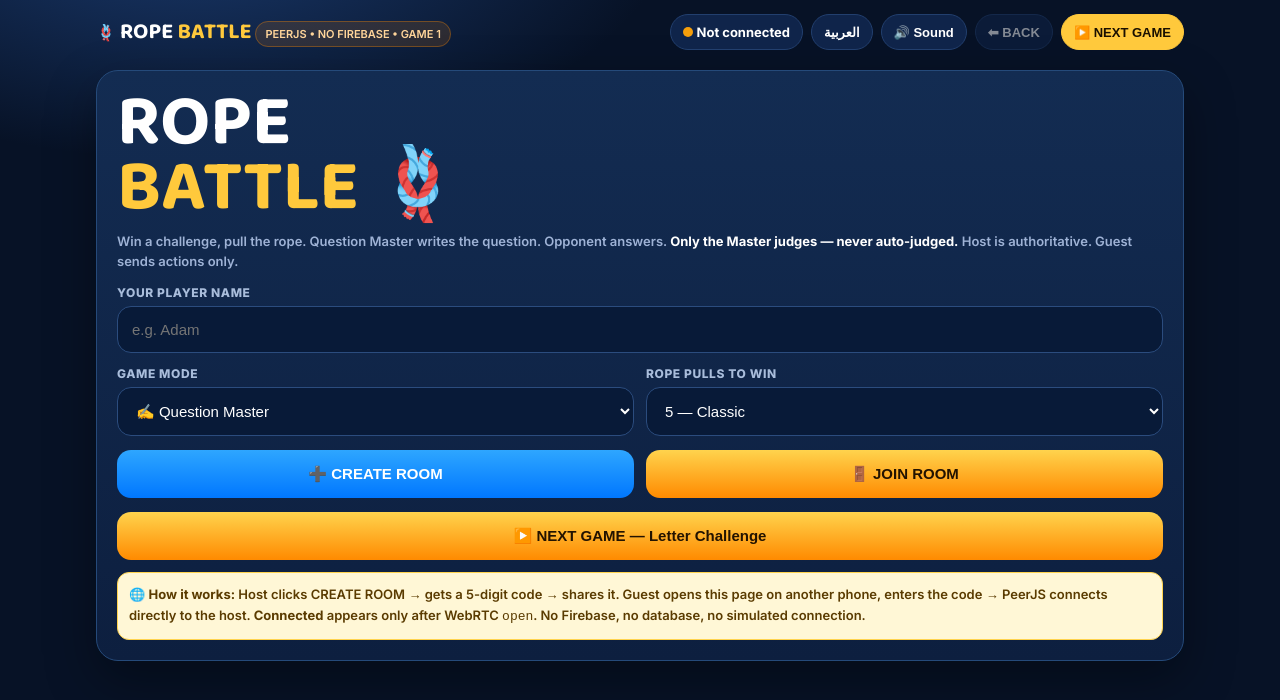
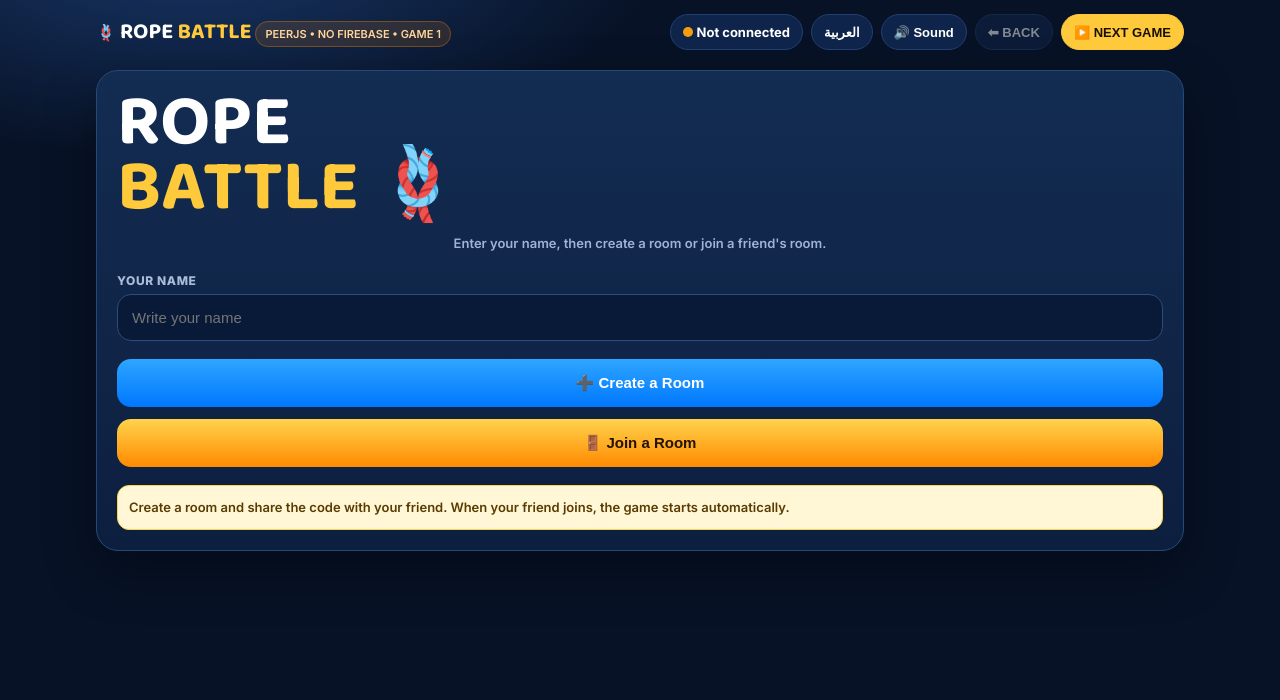
Before and after one commit to MostafaStoreTanTan/GAME-, a plain HTML site: page index.html in a window 1280 px wide. Drawn offline with Linux system fonts and the light colour scheme.

Commit message:
Enhance room creation and joining UI
Updated player name input and added buttons for creating and joining rooms.

```diff
--- a/index.html
+++ b/index.html
@@ -69,24 +69,24 @@ textarea{min-height:96px;resize:vertical}
 <section id="screen-menu" class="screen show">
 <div class="card">
 <h1>ROPE<br><span>BATTLE</span> 🪢</h1>
-<p class="muted" style="margin:10px 0">Win a challenge, pull the rope. Question Master writes the question. Opponent answers. <b style="color:#fff">Only the Master judges — never auto-judged.</b> Host is authoritative. Guest sends actions only.</p>
-<label>Your Player Name</label>
-<input id="playerName" placeholder="e.g. Adam" maxlength="20">
-<div class="row">
-<div><label>Game Mode</label><select id="gameMode"><option value="master">✍️ Question Master</option><option value="math">🧮 Quick Math</option></select></div>
-<div><label>Rope Pulls To Win</label><select id="winTarget"><option value="3">3 — Quick</option><option value="5" selected>5 — Classic</option><option value="7">7 — Epic</option></select></div>
+<p class="muted" style="margin:12px 0 20px;text-align:center">Enter your name, then create a room or join a friend's room.</p>
+<label>Your Name</label>
+<input id="playerName" placeholder="Write your name" maxlength="20" autocomplete="nickname">
+<div style="display:grid;gap:12px;margin-top:18px">
+<button class="btn btn-blue" onclick="createRoom()">➕ Create a Room</button>
+<button class="btn btn-gold" onclick="showScreen('join')">🚪 Join a Room</button>
 </div>
-<div class="row" style="margin-top:14px"><button class="btn btn-blue" onclick="createRoom()">➕ CREATE ROOM</button><button class="btn btn-gold" onclick="showScreen('join')">🚪 JOIN ROOM</button></div>
-<div class="navbar"><button class="btn btn-gold" onclick="goNextGame()">▶️ NEXT GAME — Letter Challenge</button></div>
-<div class="alert">🌐 <b>How it works:</b> Host clicks CREATE ROOM → gets a 5-digit code → shares it. Guest opens this page on another phone, enters the code → PeerJS connects directly to the host. <b>Connected</b> appears only after WebRTC <code>open</code>. No Firebase, no database, no simulated connection.</div>
+<select id="gameMode" class="hidden"><option value="master" selected>Question Master</option></select>
+<select id="winTarget" class="hidden"><option value="5" selected>5</option></select>
+<div class="alert" style="margin-top:18px">Create a room and share the code with your friend. When your friend joins, the game starts automatically.</div>
 <div class="alert danger hidden" id="reconnectBanner">🔄 Reconnecting to your previous room…</div>
 </div>
 </section>
 
 <section id="screen-join" class="screen">
-<div class="card" style="max-width:560px;margin:0 auto"><h2>🚪 Join Room</h2><p class="muted">Enter the host's 5-digit code. If the room does not exist you will see a clear error.</p>
-<label>Room Code (5 digits)</label><input id="joinCode" placeholder="12345" maxlength="5" inputmode="numeric">
-<label>Your Name (Player 2)</label><input id="joinName" placeholder="e.g. Salma" maxlength="20">
+<div class="card" style="max-width:560px;margin:0 auto"><h2>🚪 Join a Room</h2><p class="muted">Enter your name and the room code shared by the host.</p>
+<label>Your Name</label><input id="joinName" placeholder="Write your name" maxlength="20" autocomplete="nickname">
+<label>Room Code</label><input id="joinCode" placeholder="5-digit code" maxlength="5" inputmode="numeric">
 <div id="joinError" class="alert danger hidden"></div>
 <button class="btn btn-gold" style="margin-top:14px" onclick="joinRoom()">✅ Join Room</button>
 <button class="btn btn-ghost" style="margin-top:10px" onclick="showScreen('menu')">← Back</button></div>
@@ -98,7 +98,7 @@ textarea{min-height:96px;resize:vertical}
 <div style="display:flex;gap:10px"><button class="btn btn-ghost" onclick="copyCode()">📋 Copy Code</button><button class="btn btn-ghost" onclick="shareCode()">🔗 Share</button></div>
 <div class="players" style="margin-top:14px"><div class="pbox blue"><div style="font-size:36px">🧑‍🦰</div><h3 id="lobbyP1">Player 1</h3><p>HOST</p></div><div class="pbox red" id="lobbyP2Box" style="opacity:.6"><div style="font-size:36px">👤</div><h3 id="lobbyP2">Waiting…</h3><p id="lobbyP2Status">Waiting for Player 2…</p></div></div>
 <div class="alert" id="lobbyAlert"></div>
-<button class="btn btn-green" id="startBtn" disabled onclick="requestStart()">🚀 Start Game</button>
+<button class="btn btn-green hidden" id="startBtn" disabled onclick="requestStart()">🚀 Start Game</button>
 <div class="navbar"><button class="btn btn-ghost" onclick="goPrevGame()" id="lobbyBackBtn" disabled>⬅ BACK</button><button class="btn btn-gold" onclick="goNextGame()">▶️ NEXT GAME</button></div>
 <button class="btn btn-ghost" style="margin-top:10px" onclick="leaveRoom()">← Leave Room</button></div>
 </section>
@@ -141,7 +141,7 @@ re-creates a Peer with the SAME host Peer ID and auto-reconnects. Host re-broadc
 Connection is only "Connected" after conn.on('open').
 ==================================================================================== */
 const $=id=>document.getElementById(id);
-const GAMES=['index.html','game1.html','game2.html','game3.html','game4.html'];
+const GAMES=['index.html','game1.html','game2.html','game3.html'];
 const PEER_CFG={host:'0.peerjs.com',port:443,path:'/',secure:true,debug:1};
 function currentFile(){let p=location.pathname.split('/').pop()||'index.html';return p.split('?')[0]||'index.html'}
 function gameIndex(){let i=GAMES.indexOf(currentFile());return i<0?0:i}
@@ -225,11 +225,11 @@ function sendAction(action,payload){if(!conn||!conn.open){toast('Not connected y
 function newState(p1,mode,winTarget){return{code:roomCode,gameId:'rope',mode,winTarget,status:'lobby',p1:p1,p2:null,game:{rope:0,score1:0,score2:0,round:1,master:0,phase:'write',difficulty:'Easy',currentQ:null,currentAns:null,lastResult:'—',mathQ:null,mathForRound:0,timeoutTarget:0,lastWinner:null}}}
 function broadcast(){saveSession();if(isHost)sendState();renderAll()}
 function renderAll(){if(!state)return;$('roomCodeDisplay').textContent=state.code;$('codeLabel').textContent=state.code;if(state.status==='lobby')renderLobby();else if(state.status==='playing')renderGame();else if(state.status==='finished')showWin()}
-async function createRoom(){if(location.protocol==='file:'){toast('For online multiplayer, open this game through HTTPS hosting or http://localhost, not by double-clicking the file.');return}myName=$('playerName').value.trim()||'Player 1';roomCode=String(Math.floor(10000+Math.random()*90000));mySlot='p1';isHost=true;let mode=$('gameMode').value,wt=parseInt($('winTarget').value);state=newState(myName,mode,wt);saveSession();try{await makePeer('ropebattle-'+roomCode)}catch(e){toast('❌ Could not start signaling. Check internet and reload.');return}setConnUI(false,'Waiting for Player 2…');$('lobbyLine').textContent='🌐 Share this code. Guest must enter it on their device.';$('lobbyAlert').className='alert';$('lobbyAlert').innerHTML='⏳ <b>Waiting for Player 2.</b> You are the HOST. State is authoritative on this device.';$('startBtn').disabled=true;showScreen('lobby');renderLobby();play(700);toast('Room '+roomCode+' created')}
-async function joinRoom(){if(location.protocol==='file:'){toast('For online multiplayer, open this game through HTTPS hosting or http://localhost, not by double-clicking the file.');return}let code=$('joinCode').value.trim(),name=$('joinName').value.trim()||'Player 2';let err=$('joinError');err.classList.add('hidden');if(!/^\d{5}$/.test(code)){err.textContent='❌ Enter a valid 5-digit code.';err.classList.remove('hidden');return}myName=name;roomCode=code;mySlot='p2';isHost=false;saveSession();try{await makePeer('ropebattle-'+code+'-guest-'+Math.random().toString(36).slice(2,7))}catch(e){toast('❌ Signaling failed. Check internet.');return}setConnUI(false,'Connecting…');try{connectToHost('ropebattle-'+code,c=>c.send({type:'action',action:'hello',payload:{name:myName},slot:'p2'}),()=>{err.textContent='❌ Room not found. Check the code and make sure the host is still in the room.';err.classList.remove('hidden');setConnUI(false,'Room not found')})}catch(e){err.textContent='❌ '+e.message;err.classList.remove('hidden')}}
+async function createRoom(){if(location.protocol==='file:'){toast('For online multiplayer, open this game through HTTPS hosting or http://localhost, not by double-clicking the file.');return}myName=$('playerName').value.trim();if(!myName){toast('Please enter your name first.');$('playerName').focus();return}roomCode=String(Math.floor(10000+Math.random()*90000));mySlot='p1';isHost=true;let mode=$('gameMode').value,wt=parseInt($('winTarget').value);state=newState(myName,mode,wt);saveSession();try{await makePeer('ropebattle-'+roomCode)}catch(e){toast('❌ Could not start signaling. Check internet and reload.');return}setConnUI(false,'Waiting for Player 2…');$('lobbyLine').textContent='🌐 Share this code. Guest must enter it on their device.';$('lobbyAlert').className='alert';$('lobbyAlert').innerHTML='⏳ <b>Waiting for Player 2.</b> You are the HOST. State is authoritative on this device.';$('startBtn').disabled=true;showScreen('lobby');renderLobby();play(700);toast('Room '+roomCode+' created')}
+async function joinRoom(){if(location.protocol==='file:'){toast('For online multiplayer, open this game through HTTPS hosting or http://localhost, not by double-clicking the file.');return}let code=$('joinCode').value.trim(),name=$('joinName').value.trim();let err=$('joinError');err.classList.add('hidden');if(!name){err.textContent='Please enter your name.';err.classList.remove('hidden');$('joinName').focus();return}if(!/^\d{5}$/.test(code)){err.textContent='❌ Enter a valid 5-digit code.';err.classList.remove('hidden');return}myName=name;roomCode=code;mySlot='p2';isHost=false;saveSession();try{await makePeer('ropebattle-'+code+'-guest-'+Math.random().toString(36).slice(2,7))}catch(e){toast('❌ Signaling failed. Check internet.');return}setConnUI(false,'Connecting…');try{connectToHost('ropebattle-'+code,c=>c.send({type:'action',action:'hello',payload:{name:myName},slot:'p2'}),()=>{err.textContent='❌ Room not found. Check the code and make sure the host is still in the room.';err.classList.remove('hidden');setConnUI(false,'Room not found')})}catch(e){err.textContent='❌ '+e.message;err.classList.remove('hidden')}}
 function handleAction(msg,c){
 if(!msg||msg.type!=='action')return;
-if(msg.action==='hello'){let incoming=String(msg.payload?.name||'Player 2').slice(0,24);if(state.p2&&state.p2!==incoming){c.send({type:'error',message:'Room is full.'});return}if(state.status==='lobby'||state.p2===incoming){state.p2=incoming;broadcast();return}c.send({type:'error',message:'Match already started; reconnect using the same player name.'});return}
+if(msg.action==='hello'){let incoming=String(msg.payload?.name||'Player 2').slice(0,24);if(state.p2&&state.p2!==incoming){c.send({type:'error',message:'Room is full.'});return}if(state.status==='lobby'||state.p2===incoming){let firstJoin=!state.p2;state.p2=incoming;broadcast();if(firstJoin){$('lobbyAlert').className='alert ok';$('lobbyAlert').innerHTML='✅ Player joined. Starting the game…';setTimeout(()=>{if(isHost&&state&&state.status==='lobby'&&state.p2){state.status='playing';state.game.phase='write';broadcast();}},1200)}return}c.send({type:'error',message:'Match already started; reconnect using the same player name.'});return}
 if(msg.action==='request-navigate'){let requested=msg.payload&&msg.payload.game;let target=(requested===nextGameFile()||requested===prevGameFile())?requested:nextGameFile();if(conn&&conn.open)conn.send({type:'navigate',game:target});setTimeout(()=>{location.href=buildNavUrl(target)},350);return}
 if(msg.slot!=='p1'&&msg.slot!=='p2')return;
 if(msg.action==='start'){if(msg.slot!=='p1')return;if(!state.p2)return;state.status='playing';state.game.phase='write';if(state.mode==='math'){state.game.mathQ=genMath();state.game.mathQ.qid=String(Date.now())+'-'+Math.random().toString(36).slice(2,8);state.game.mathForRound=state.game.round;state.game.mathQ.deadline=Date.now()+10000;}broadcast();if(state.mode==='math')startMathClock();return}
@@ -290,7 +290,7 @@ function requestStart(){
 }
 function requestRematch(){if(isHost){state.status='playing';state.game={rope:0,score1:0,score2:0,round:1,master:0,phase:'write',difficulty:'Easy',currentQ:null,currentAns:null,lastResult:'—',mathQ:null,mathForRound:0};broadcast()}else sendAction('rematch',{})}
 function leaveRoom(){try{conn&&conn.close()}catch(e){}try{peer&&peer.destroy()}catch(e){}state=null;roomCode='';mySlot=null;sessionStorage.removeItem('rb_code');showScreen('menu')}
-function renderLobby(){$('lobbyP1').textContent=state.p1+' (Host)';$('lobbyP2').textContent=state.p2||'Waiting…';$('lobbyP2Box').style.opacity=state.p2?1:.6;$('lobbyP2Status').textContent=state.p2?'✅ Connected':'Waiting for Player 2…';$('startBtn').disabled=!state.p2;$('lobbyAlert').className='alert '+(state.p2?'ok':'');$('lobbyAlert').innerHTML=state.p2?'✅ <b>Both connected.</b> Host can start.':'⏳ Waiting…';showScreen('lobby')}
+function renderLobby(){$('lobbyP1').textContent=state.p1+' (Host)';$('lobbyP2').textContent=state.p2||'Waiting…';$('lobbyP2Box').style.opacity=state.p2?1:.6;$('lobbyP2Status').textContent=state.p2?'✅ Connected':'Waiting for Player 2…';$('startBtn').disabled=!state.p2;$('lobbyAlert').className='alert '+(state.p2?'ok':'');$('lobbyAlert').innerHTML=state.p2?'✅ <b>Both players connected.</b> Starting automatically…':'⏳ Waiting for your friend to join…';showScreen('lobby')}
 function renderGame(){if(!state||!state.game)return;let g=state.game;$('gP1Name').textContent=state.p1;$('gP2Name').textContent=state.p2||'P2';$('arenaP1').textContent=state.p1;$('arenaP2').textContent=state.p2||'P2';$('gP1Score').textContent=g.score1;$('gP2Score').textContent=g.score2;$('gP1Pts').textContent=g.score1;$('gP2Pts').textContent=g.score2;$('roundNum').textContent=g.round;$('diffLabel').textContent=g.difficulty;$('ropePosLabel').textContent=g.rope>0?'+'+g.rope:g.rope;$('modeLabel').textContent=state.mode==='math'?'🧮 Math':'✍️ Master';$('streakLabel').textContent=g.lastResult||'—';document.querySelectorAll('.winNeed').forEach(e=>e.textContent=state.winTarget);let masterName=g.master===0?state.p1:state.p2;$('turnLabel').textContent='Master: '+masterName;$('p1Role').textContent=g.master===0?'👑 MASTER':'✏️ ANSWERER';$('p2Role').textContent=g.master===1?'👑 MASTER':'✏️ ANSWERER';let pct=50+(g.rope/state.winTarget)*38;$('ropeWrap').style.transform='translate(-50%,-50%) translateX('+((pct-50)*6)+'px)';$('player1El').style.left=(22+(g.rope/state.winTarget)*-10)+'%';$('player2El').style.left=(78+(g.rope/state.winTarget)*10)+'%';if(!$('screen-game').classList.contains('show'))showScreen('game');renderPhase()}
 function isMasterMe(){return mySlot===(state.game.master===0?'p1':'p2')}
 function isAnswererMe(){return mySlot===(state.game.master===0?'p2':'p1')}
```
